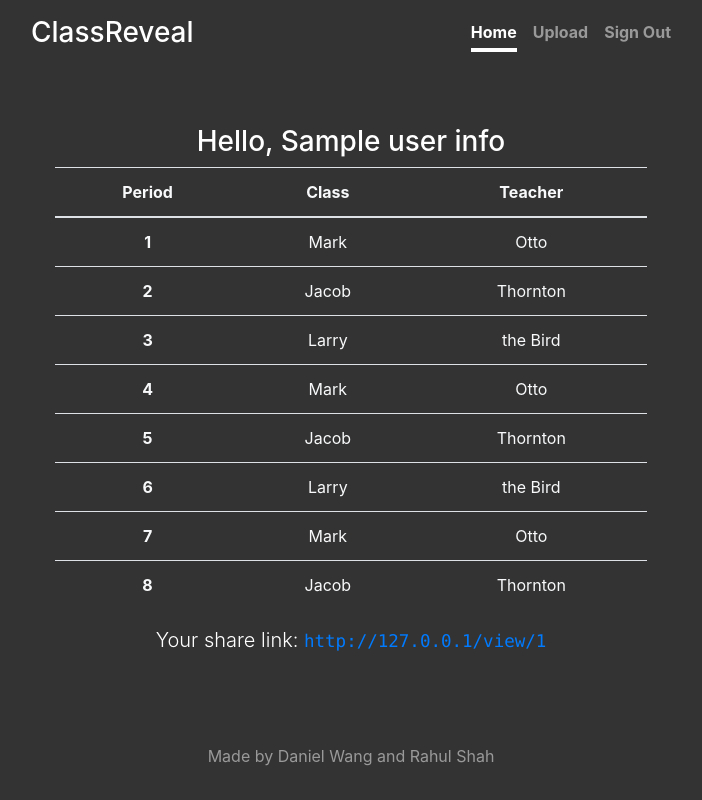
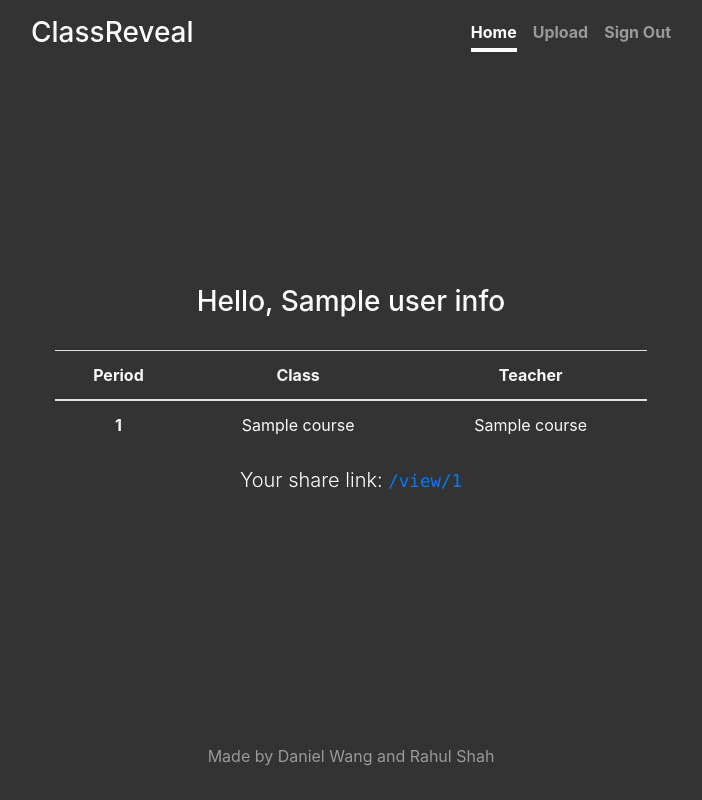
Before and after one commit to classreveal/class-reveal, a Flask app: template app/templates/view.html in a window 1280 px wide. Shown: the whole page, without its empty margins (289-991 px from the left). Run offline with Flask 2, Linux system fonts and the light colour scheme; the template is opened without the code that fills it: most values are stand-ins (such as "Sample title", 1, 10 or a date in 2020); some libraries are stand-ins or nearby versions.

Commit message:
feat: parse schedule from pdf

```diff
--- a/app/main.py
+++ b/app/main.py
@@ -26,7 +26,9 @@ def home():
         flash("You have to be a student at WW-P to use ClassReveal", "danger")
         return redirect(url_for("home"))
 
-    return render_template("view.html", user_info=user_info)
+    schedule = database.get_user(user_info["id"])
+
+    return render_template("view.html", user_info=user_info, schedule=schedule)
 
 @app.route("/logout")
 def logout():
@@ -51,26 +53,36 @@ def allowed_file(filename):
 
 @app.route("/upload", methods=["GET", "POST"])
 def upload_file():
-    if google.authorized:
-        if request.method == "POST":
-            if "file" not in request.files:
-                flash("No file part", "danger")
-                return redirect(request.url)
+    if not google.authorized:
+        return redirect(url_for("home"))
 
-            file = request.files["file"]
+    if request.method == "POST":
+        if "file" not in request.files:
+            flash("No file part", "danger")
+            return redirect(url_for("upload_file"))
 
-            if file.filename == "":
-                flash("No selected file", "danger")
-                return redirect(request.url)
+        file = request.files["file"]
 
-            if file and allowed_file(file.filename):
-                filename = secure_filename(file.filename)
-                text = pdf.read_pdf(file)
-                return redirect(url_for("home"))
+        if file.filename == "":
+            flash("No selected file", "danger")
+            return redirect(url_for("upload_file"))
 
-        return render_template("upload.html")
-    else:
-        return redirect(url_for("home"))
+        if not (allowed_file(file.filename)):
+            flash("Only PDF files are allowed", "danger")
+            return redirect(url_for("upload_file"))
+
+        try:
+            text = pdf.read_pdf(file)
+            schedule = pdf.parse_pdf(text)
+            user_info = google.get("/oauth2/v1/userinfo").json()
+            database.add_user(user_info["id"], user_info["name"], schedule)
+            return redirect(url_for("home"))
+        except Exception as e:
+            flash("Something went wrong", "danger")
+            return redirect(url_for("upload_file"))
+
+    return render_template("upload.html")
+
 
 if __name__ == "__main__":
     app.run(host="0.0.0.0", debug=True)
--- a/app/requirements.txt
+++ b/app/requirements.txt
@@ -9,7 +9,7 @@ Jinja2==2.10.1
 MarkupSafe==1.1.1
 oauthlib==3.0.1
 pymongo==3.8.0
-PyPDF2==1.26.0
+pdftotext==2.1.1
 python-dotenv==0.10.3
 requests==2.22.0
 requests-oauthlib==1.2.0
--- a/app/templates/view.html
+++ b/app/templates/view.html
@@ -92,6 +92,7 @@
 
             <main role="main" class="inner cover">
                 <h3>Hello, {{ user_info["name"] }}</h3>
+                <br>
 
                 <table class="table text-light">
                     <thead>
@@ -102,51 +103,18 @@
                         </tr>
                     </thead>
                     <tbody>
-                        <tr>
-                            <th scope="row">1</th>
-                            <td>Mark</td>
-                            <td>Otto</td>
-                        </tr>
-                        <tr>
-                            <th scope="row">2</th>
-                            <td>Jacob</td>
-                            <td>Thornton</td>
-                        </tr>
-                        <tr>
-                            <th scope="row">3</th>
-                            <td>Larry</td>
-                            <td>the Bird</td>
-                        </tr>
-                        <tr>
-                            <th scope="row">4</th>
-                            <td>Mark</td>
-                            <td>Otto</td>
-                        </tr>
-                        <tr>
-                            <th scope="row">5</th>
-                            <td>Jacob</td>
-                            <td>Thornton</td>
-                        </tr>
-                        <tr>
-                            <th scope="row">6</th>
-                            <td>Larry</td>
-                            <td>the Bird</td>
-                        </tr>
-                        <tr>
-                            <th scope="row">7</th>
-                            <td>Mark</td>
-                            <td>Otto</td>
-                        </tr>
-                        <tr>
-                            <th scope="row">8</th>
-                            <td>Jacob</td>
-                            <td>Thornton</td>
-                        </tr>
+                        {% for course in schedule['schedule'].values() %}
+                            <tr>
+                                <th scope="row">{{ loop.index }}</th>
+                                <td>{{ course['course_name'] }}</td>
+                                <td>{{ course['teacher_name'] }}</td>
+                            </tr>
+                        {% endfor %}
                     </tbody>
                 </table>
             </main>
 
-            <p class="lead">Your share link: <code><a href="http://127.0.0.1/view/{{ user_info['id'] }}">http://127.0.0.1/view/{{ user_info['id'] }}</a></code></p>
+            <p class="lead">Your share link: <code><a href="{{ url_for('view', user_id=user_info['id']) }}">{{ url_for('view', user_id=user_info['id']) }}</a></code></p>
 
             <footer class="mastfoot mt-auto">
                 <div class="inner">
```
Also changed, not shown: app/database.py (+5 -4 lines), app/pdf.py (+31 -8 lines).
